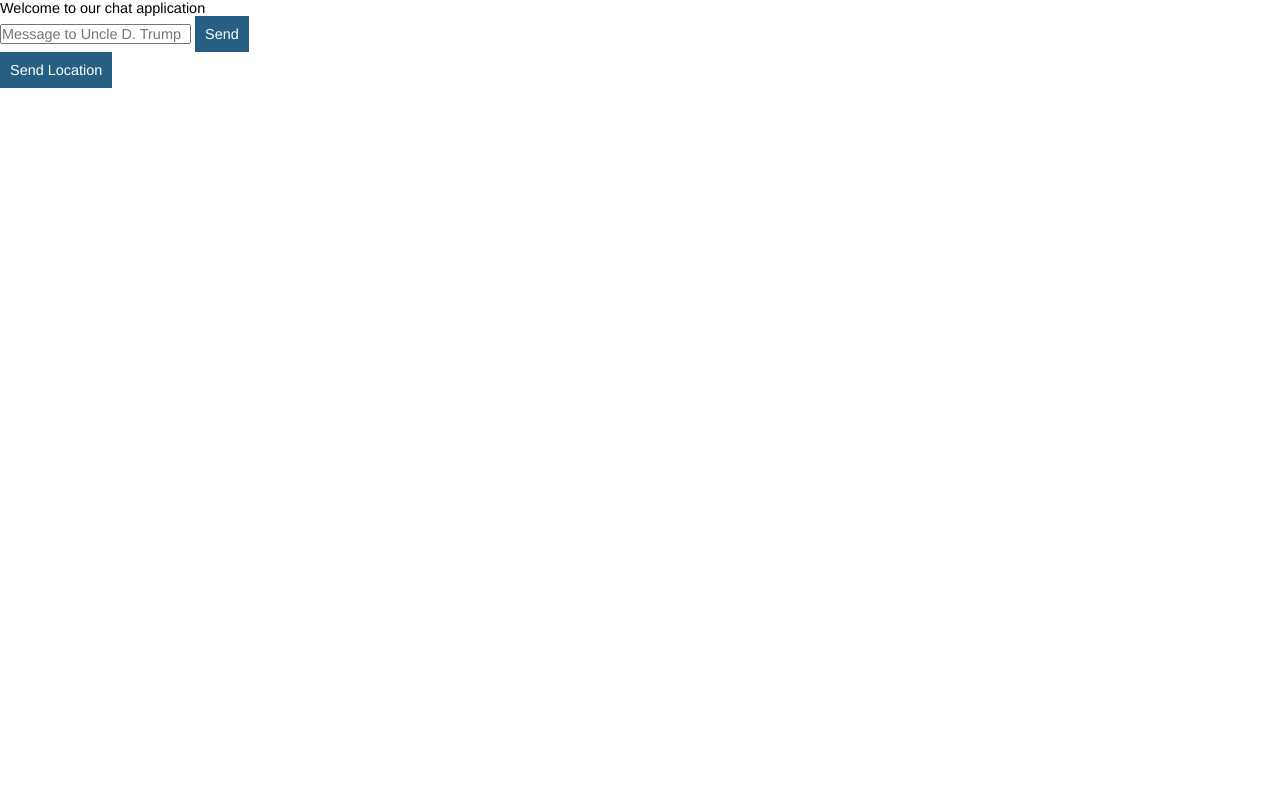
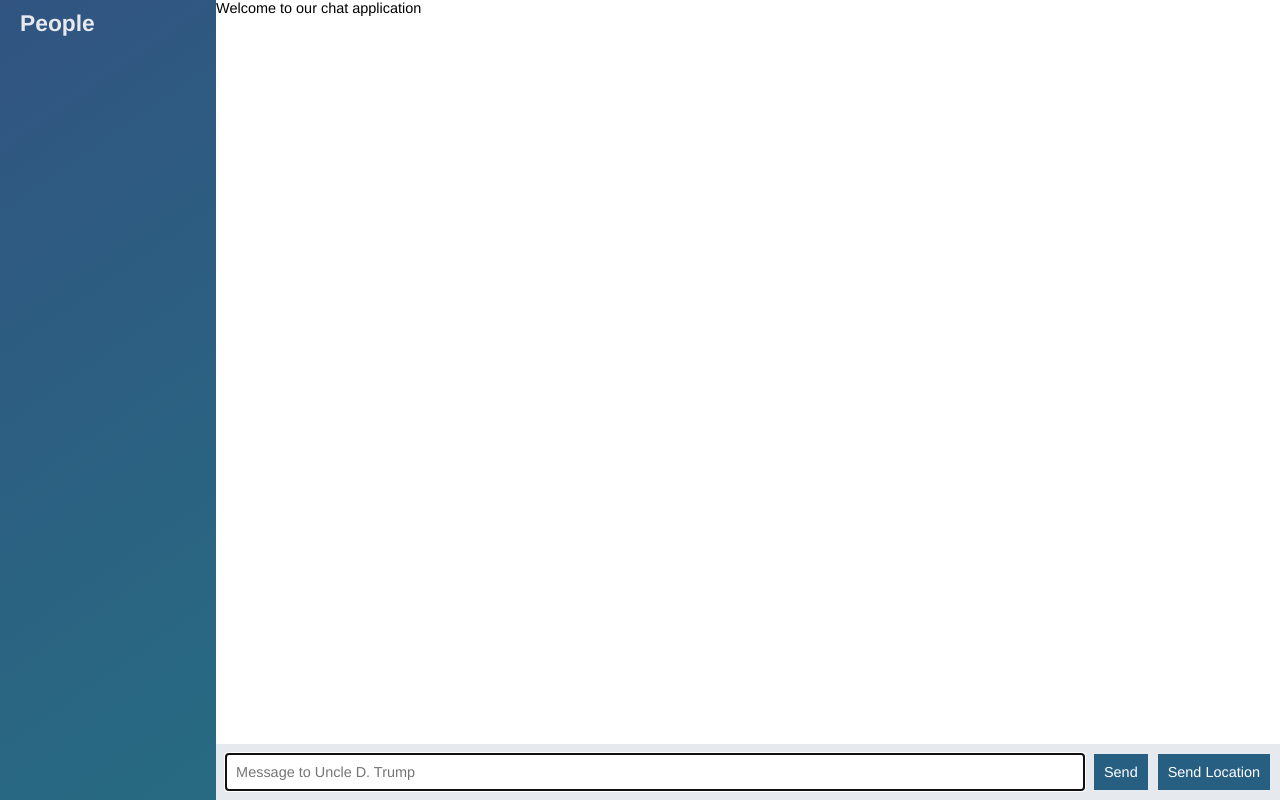
Before and after one commit to OMO-NOSA/Chat_App, a website: page public/index.html in a window 1280 px wide. Drawn offline with nearby package versions, Linux system fonts and the light colour scheme; no server answers.

Commit message:
Final commit for the day

```diff
--- a/public/index.html
+++ b/public/index.html
@@ -6,16 +6,25 @@
     <link rel="stylesheet" href="./css/styles.css">
 </head>
 
-<body>
-    <p> Welcome to our chat application</p>
-    <ol id="messages"></ol>
+<body class="chat">
+    <div class="chat__sidebar">
+        <h3>People</h3>
+        <div id="users"></div>
+    </div>
 
-    <form id="message-form">
-        <input name="message" type="text" placeholder="Message to Uncle D. Trump"/>
-        <button>Send</button>
+    <div class="chat__main">
+        <p> Welcome to our chat application</p>
+        <ol id="messages" class="chat__messages"></ol>
+        <div class="chat__footer">
+        <form id="message-form">
+            <input name="message" type="text" placeholder="Message to Uncle D. Trump" autofocus autocomplete="off"/>
+            <button>Send</button>
 
-    </form>
-    <button id="send-location">Send Location</button>
+        </form>
+        <button id="send-location">Send Location</button>
+        <div>
+    </div>
+
 
 
     <script src="/socket.io/socket.io.js"></script>
--- a/server/server.js
+++ b/server/server.js
@@ -23,7 +23,7 @@ io.on("connection", (socket) => {
         console.log("createMessage", message);
 
         io.emit('newMessage', generateMessage(message.from, message.text));
-        callback('This is from the server!!!');
+        callback();
         // socket.broadcast.emit("newMessage", {
         //     from: message.from,
         //     text: message.text,
```
